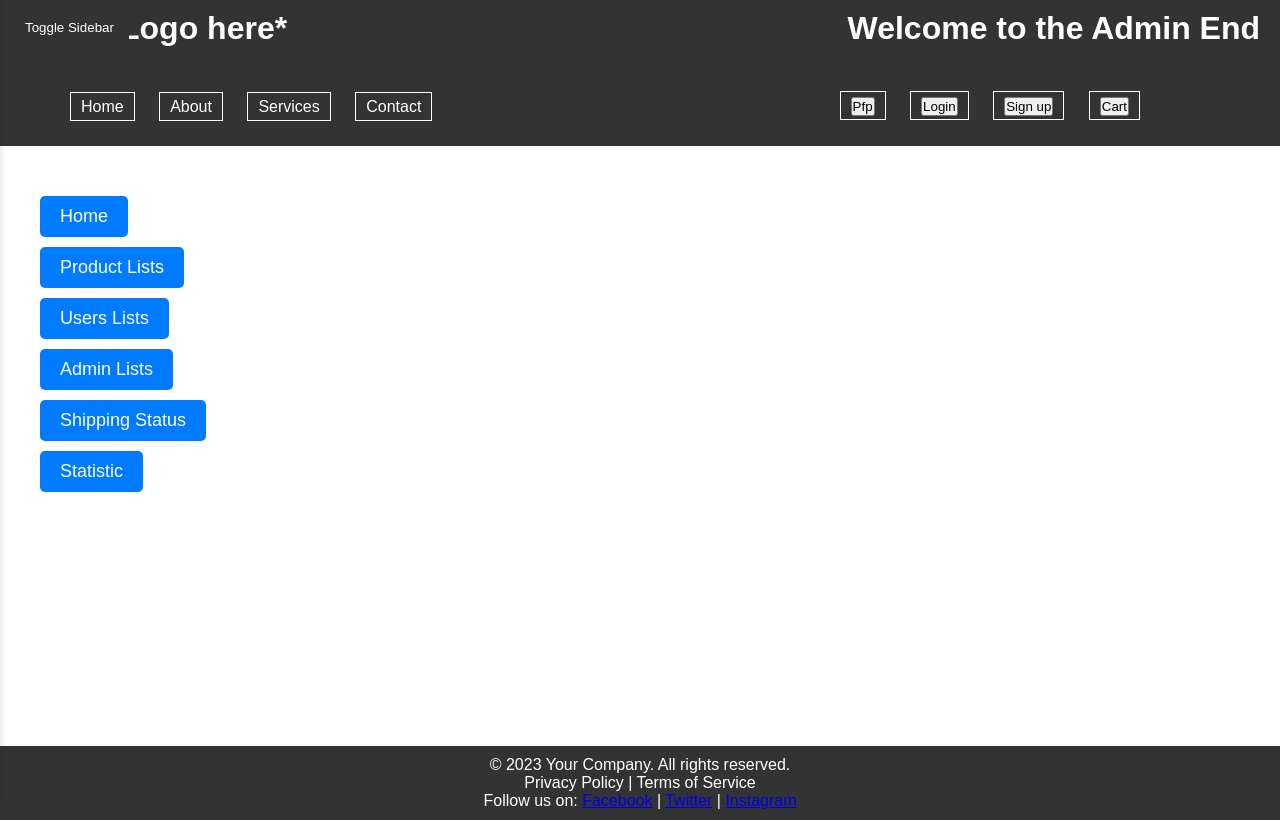
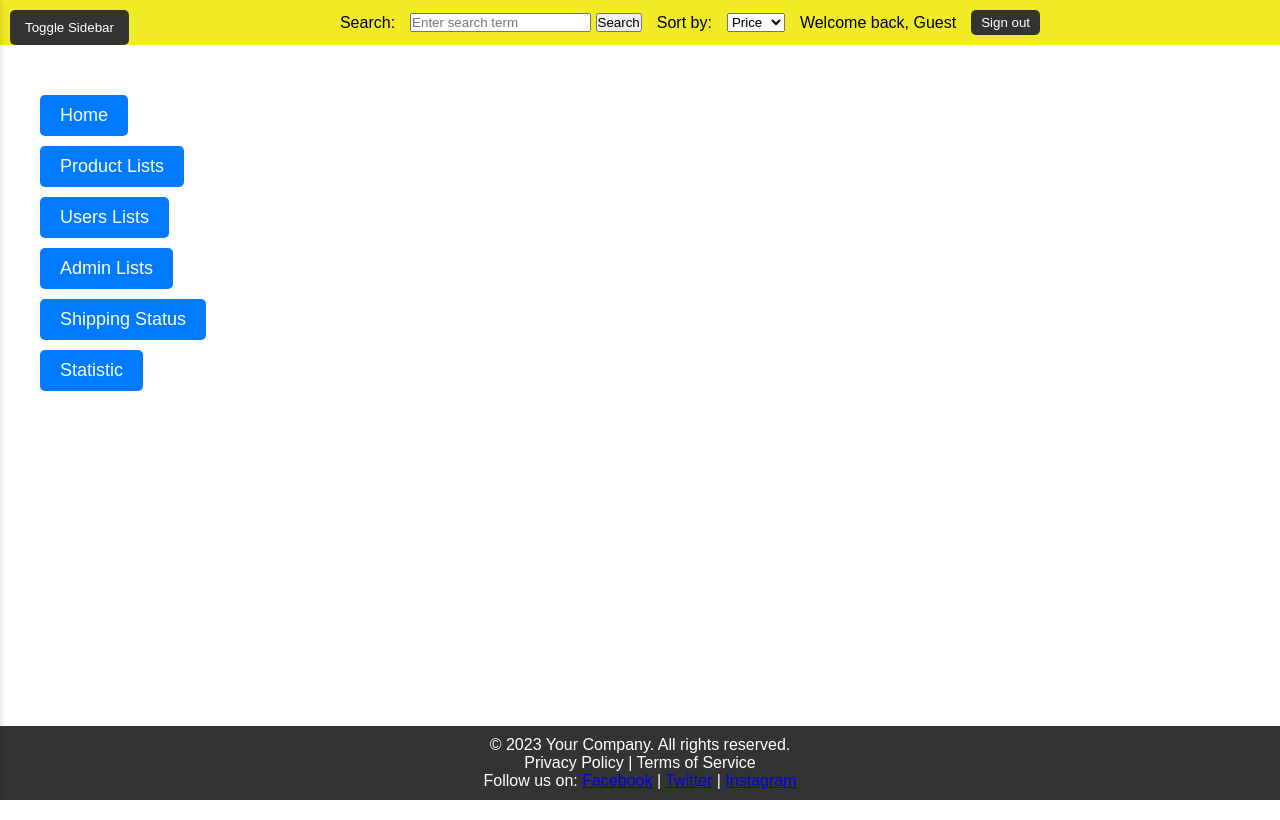
Before and after one commit to SONLEE2005/webbandongho, a PHP site: page /web2/adminend/index.php in a window 1280 px wide. Run offline with PHP 8.4, Linux system fonts and the light colour scheme.

Commit message:
Update topmenu.php

```diff
--- a/adminend/weblayout/topmenu.php
+++ b/adminend/weblayout/topmenu.php
@@ -1,3 +1,6 @@
+<?php
+session_start();
+?>
 <!DOCTYPE html>
 <html lang="en">
 <head>
@@ -6,26 +9,38 @@
     <title>Document</title>
 </head>
 <body>
-    <div id="header">
-            <div>
-                <h1>Logo here*</h1>
-                <h1>Welcome to the Admin End</h1>
-            </div>
-            <nav>
-                <ul>
-                    <li><a href="">Home</a></li>
-                    <li><a href="">About</a></li>
-                    <li><a href="">Services</a></li>
-                    <li><a href="">Contact</a></li>
-                </ul>
-                <ul>
-                    <li><button id="profile">Pfp</button></li>
-                    <li><button id="login">Login</button></li>
-                    <li><button id="signup">Sign up</button></li>
-                    <li><button id="cart">Cart</button></li>
-                </ul>
-            </nav>
+    <div id="topmenu">
+        <ul>
+            <li>Search: </li>
+            <li>
+                <form action="search.php" method="GET">
+                    <input type="text" name="query" id="searchQuery" placeholder="Enter search term">
+                    <button type="submit">Search</button>
+                </form>
+            </li>
+            <div>Sort by:</div>
+            <select name="" id="">
+                <option value="">Price</option>
+                <option value="">Name</option>
+                <option value="">Date</option>
+            </select>
+            <li>
+                <?php
+                if (isset($_SESSION['user_data']['HoTen'])) {
+                    echo "Welcome back, " . htmlspecialchars($_SESSION['user_data']['HoTen']);
+                } else {
+                    echo "Welcome back, Guest";
+                }
+                ?>
+            </li>
+            <button id="signout">Sign out</button>
+        </ul>
     </div>
-    <script src="../button.js"></script>
+    <script>
+        document.getElementById('signout').addEventListener('click', function() {
+            alert('Signing out...');
+            window.location.href = '../../loginpage/login.php'; // Redirect to logout page
+        });
+    </script>
 </body>
 </html>
```
